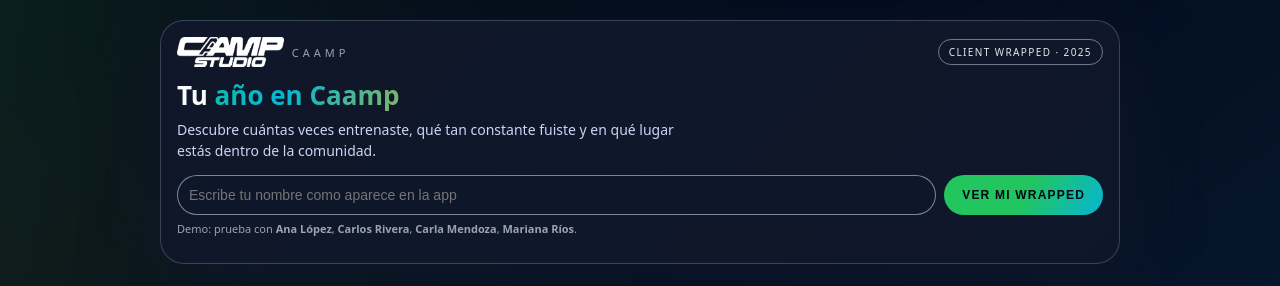
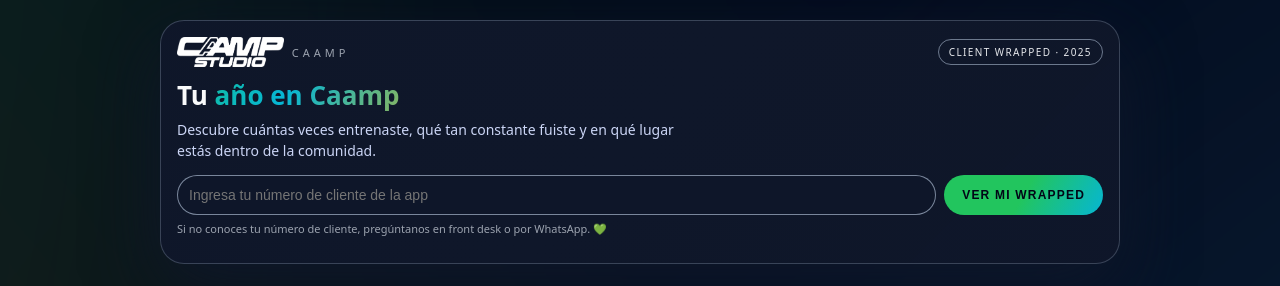
Before and after one commit to luisgon14052-bit/caamp-client-wrapped, a Next.js app: page / in a window 1280 px wide. Both pictures are taken after a click on the button "VER MI AÑO EN CAAMP". Shown: the top 286 px of the page. Built offline with nearby package versions, Linux system fonts and the light colour scheme.

Commit message:
Update index.js

```diff
--- a/pages/index.js
+++ b/pages/index.js
@@ -1,15 +1,7 @@
 import { useState, useRef } from 'react';
 
-function normalizeName(str) {
-  return (str || '')
-    .toLowerCase()
-    .normalize('NFD')
-    .replace(/[\u0300-\u036f]/g, '')
-    .trim();
-}
-
 export default function ClientWrapped() {
-  const [name, setName] = useState('');
+  const [clientId, setClientId] = useState('');
   const [data, setData] = useState(null);
   const [error, setError] = useState('');
   const [loading, setLoading] = useState(false);
@@ -23,8 +15,12 @@
     setLoading(true);
 
     try {
-      const clean = normalizeName(name);
-      const res = await fetch('/api/client?name=' + encodeURIComponent(clean));
+      const cleanId = clientId.trim();
+      if (!cleanId) {
+        throw new Error('ID vacío');
+      }
+
+      const res = await fetch('/api/client?id=' + encodeURIComponent(cleanId));
       const json = await res.json();
       if (!res.ok) throw new Error(json.error || 'Error');
       setData(json);
@@ -36,7 +32,9 @@
         }
       }, 120);
     } catch (err) {
-      setError('No encontramos tu Wrapped. Revisa tu nombre o pregunta en front desk 💚');
+      setError(
+        'No encontramos tu Wrapped. Revisa tu número de cliente o pregunta en front desk 💚'
+      );
       setData(null);
     } finally {
       setLoading(false);
@@ -241,9 +239,9 @@
               <form onSubmit={buscar} style={styles.form}>
                 <input
                   style={styles.input}
-                  value={name}
-                  onChange={e => setName(e.target.value)}
-                  placeholder="Escribe tu nombre como aparece en la app"
+                  value={clientId}
+                  onChange={e => setClientId(e.target.value)}
+                  placeholder="Ingresa tu número de cliente de la app"
                 />
                 <button style={styles.ctaButton} disabled={loading}>
                   {loading ? 'Cargando...' : 'Ver mi Wrapped'}
@@ -253,8 +251,7 @@
               {error && <p style={styles.error}>{error}</p>}
 
               <p style={styles.helper}>
-                Demo: prueba con <strong>Ana López</strong>, <strong>Carlos Rivera</strong>,{' '}
-                <strong>Carla Mendoza</strong>, <strong>Mariana Ríos</strong>.
+                Si no conoces tu número de cliente, pregúntanos en front desk o por WhatsApp. 💚
               </p>
             </section>
           )}
@@ -270,7 +267,7 @@
                     <span style={styles.pill}>Client Wrapped · 2025</span>
                   </div>
                 </div>
-                <p style={styles.smallLabel}>Este año fuiste…</p>
+                <p style={styles.smallLabel}>Hola,</p>
                 <h2 style={styles.clientName}>{data.name}</h2>
                 <p style={styles.clientTitle}>{data.titulo}</p>
 
@@ -356,7 +353,7 @@
                 </div>
               </div>
 
-              {/* TOTAL + CONSTANCIA (STACKED PARA CEL) */}
+              {/* TOTAL CARD */}
               <div style={styles.mainCard}>
                 <p style={styles.cardTag}>Total de entrenamientos</p>
 
@@ -390,6 +387,7 @@
                 </div>
               </div>
 
+              {/* CONSTANCIA */}
               <div style={styles.secondaryCard}>
                 <p style={styles.cardTag}>Tu constancia</p>
 
@@ -412,7 +410,7 @@
                 </p>
               </div>
 
-              {/* Equivalencias tipo maratón / Everest */}
+              {/* EQUIVALENCIAS */}
               <div style={styles.equivalenceCard}>
                 <p style={styles.equivalenceTitle}>Si lo ponemos en perspectiva…</p>
                 <p style={styles.equivalenceText}>
@@ -431,7 +429,7 @@
                 </p>
               </div>
 
-              {/* Mensaje final */}
+              {/* FOOTER */}
               <div style={styles.footerCard}>
                 <p style={styles.footerTitle}>Lo que construiste este año</p>
                 <p style={styles.footerText}>
@@ -473,7 +471,7 @@
                     onClick={() => {
                       setData(null);
                       setError('');
-                      setName('');
+                      setClientId('');
                       setView('input');
                     }}
                   >
```
